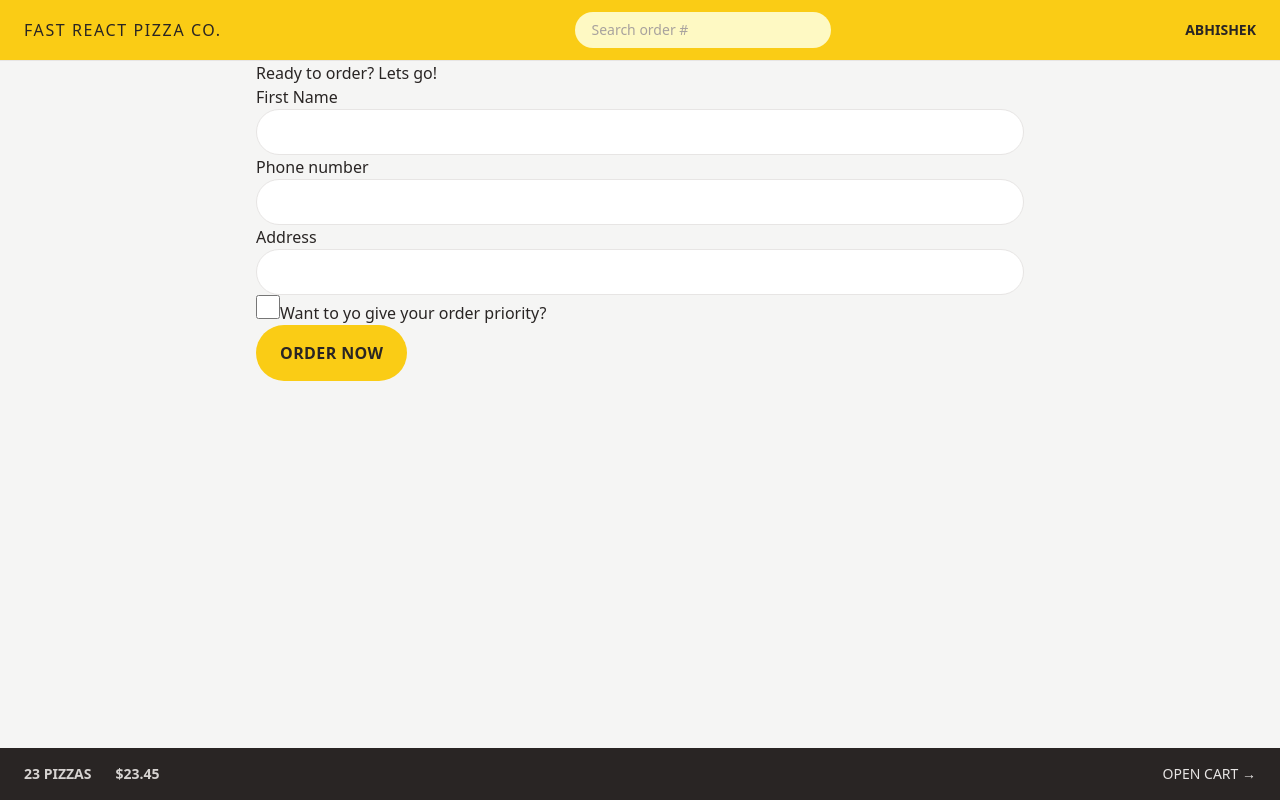
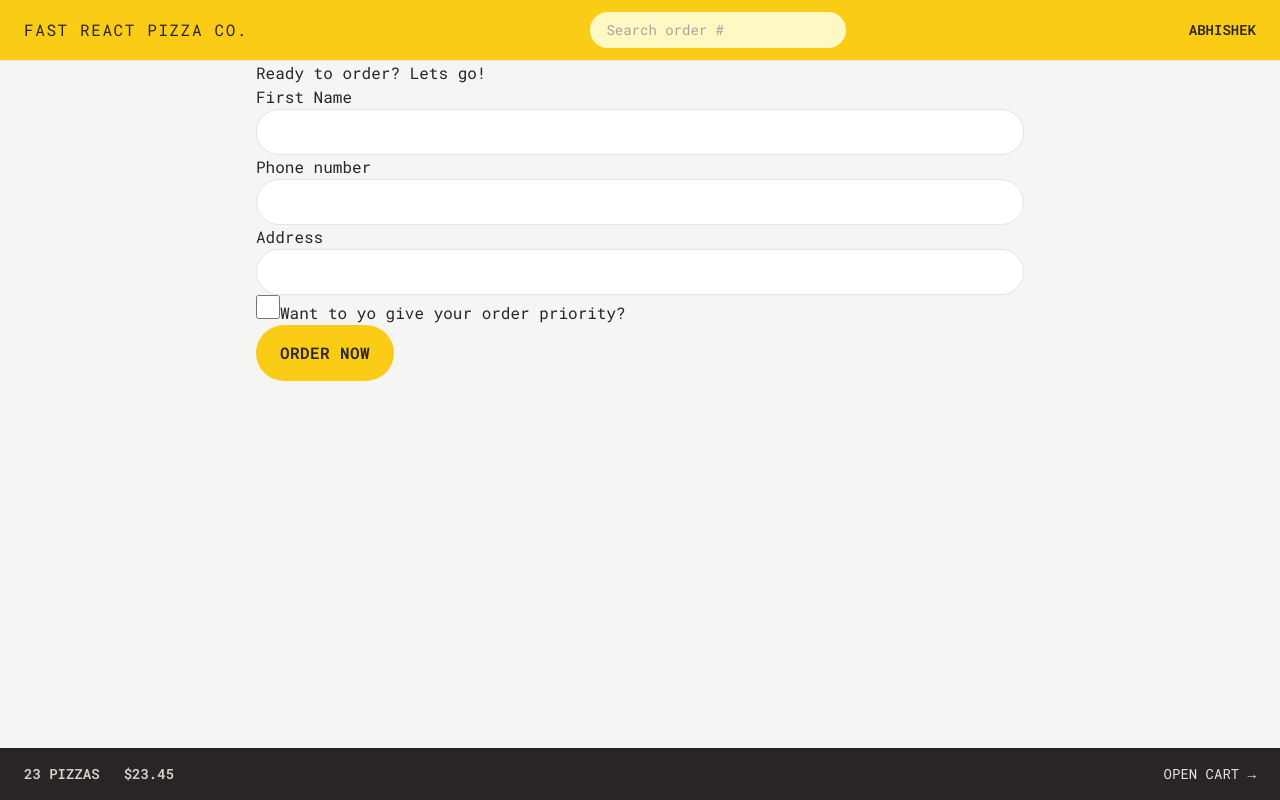
Before and after one commit to arunak7887/fast-react-pizza, a React (Vite) app: page /order/new in a window 1280 px wide. Built offline with nearby package versions, Linux system fonts and the light colour scheme.

Commit message:
Styles Menu

```diff
--- a/index.html
+++ b/index.html
@@ -5,6 +5,12 @@
     <link rel="icon" type="image/svg+xml" href="/vite.svg" />
     <meta name="viewport" content="width=device-width, initial-scale=1.0" />
     <title>fast-react-pizza</title>
+    <link rel="preconnect" href="https://fonts.googleapis.com" />
+    <link rel="preconnect" href="https://fonts.gstatic.com" crossorigin />
+    <link
+      href="https://fonts.googleapis.com/css2?family=Roboto+Mono:wght@300;400;500;600;700&display=swap"
+      rel="stylesheet"
+    />
   </head>
   <body class="bg-stone-100 text-stone-800">
     <div id="root"></div>
--- a/src/features/cart/Cart.jsx
+++ b/src/features/cart/Cart.jsx
@@ -36,7 +36,9 @@
       <h2>Your cart, %NAME%</h2>
 
       <div>
-        <Button to="/order/new">Order pizzas</Button>
+        <Button to="/order/new" type="primary">
+          Order pizzas
+        </Button>
         <button>Clear cart</button>
       </div>
     </div>
--- a/src/features/menu/Menu.jsx
+++ b/src/features/menu/Menu.jsx
@@ -7,7 +7,7 @@
   const menu = useLoaderData();
   console.log(menu);
   return (
-    <ul>
+    <ul className="divide-y divide-stone-200 px-2">
       {menu.map(function (pizza) {
         return <MenuItem pizza={pizza} key={pizza.id} />;
       })}
--- a/src/features/menu/MenuItem.jsx
+++ b/src/features/menu/MenuItem.jsx
@@ -1,16 +1,30 @@
 import { formatCurrency } from "../../utils/helpers";
+import { Button } from "../../ui/Button";
 
 function MenuItem({ pizza }) {
   const { id, name, unitPrice, ingredients, soldOut, imageUrl } = pizza;
 
   return (
-    <li>
-      <img src={imageUrl} alt={name} />
-      <div>
-        <p>{name}</p>
-        <p>{ingredients.join(", ")}</p>
-        <div>
-          {!soldOut ? <p>{formatCurrency(unitPrice)}</p> : <p>Sold out</p>}
+    <li className="flex gap-4 py-2">
+      <img
+        src={imageUrl}
+        alt={name}
+        className={`h-24 ${soldOut ? "opacity-70 grayscale" : ""}`}
+      />
+      <div className="flex grow flex-col pt-0.5">
+        <p className="font-medium">{name}</p>
+        <p className="text-sm capitalize italic text-stone-500">
+          {ingredients.join(", ")}
+        </p>
+        <div className="mt-auto flex items-center justify-between">
+          {!soldOut ? (
+            <p className="text-sm">{formatCurrency(unitPrice)}</p>
+          ) : (
+            <p className="text-sm font-medium uppercase text-stone-500">
+              Sold out
+            </p>
+          )}
+          <Button type="small">Add to Cart</Button>
         </div>
       </div>
     </li>
--- a/src/features/order/CreateOrder.jsx
+++ b/src/features/order/CreateOrder.jsx
@@ -89,7 +89,7 @@
 
         <div>
           <input type="hidden" name="cart" value={JSON.stringify(cart)} />
-          <Button disabled={isSubmitting}>
+          <Button disabled={isSubmitting} type="primary">
             {isSubmitting ? "Placing order..." : "Order now"}
           </Button>
         </div>
--- a/src/features/user/CreateUser.jsx
+++ b/src/features/user/CreateUser.jsx
@@ -24,7 +24,7 @@
 
       {username !== "" && (
         <div>
-          <Button>Start ordering</Button>
+          <Button type="primary">Start ordering</Button>
         </div>
       )}
     </form>
--- a/src/ui/Button.jsx
+++ b/src/ui/Button.jsx
@@ -1,19 +1,24 @@
 import { Link } from "react-router-dom";
 
-export function Button({ children, disabled, to }) {
-  const className = `inline-block rounded-full bg-yellow-400 px-4 py-3 font-semibold uppercase tracking-wide text-stone-800 transition-colors
+export function Button({ children, disabled, to, type }) {
+  const base = `inline-block rounded-full bg-yellow-400  font-semibold uppercase tracking-wide text-stone-800 transition-colors
   duration-300 hover:bg-yellow-300 focus:bg-yellow-300 focus:outline-none focus:ring focus:ring-yellow-300 focus:ring-offset-2
-  disabled:cursor-not-allowed sm:px-6 sm:py-4`;
+  disabled:cursor-not-allowed`;
+
+  const styles = {
+    primary: base + ` px-4 py-3 md:px-6 md:py-4`,
+    small: base + ` px-4 py-2 md:px-5 md:py-2.5 text-xs`,
+  };
 
   if (to) {
     return (
-      <Link to={to} className={className}>
+      <Link to={to} className={styles[type]}>
         {children}
       </Link>
     );
   }
   return (
-    <button disabled={disabled} className={className}>
+    <button disabled={disabled} className={styles[type]}>
       {children}
     </button>
   );
--- a/src/ui/Loader.jsx
+++ b/src/ui/Loader.jsx
@@ -1,3 +1,7 @@
 export function Loader() {
-  return <div className="loader"></div>;
+  return (
+    <div className="absolute inset-0 flex items-center justify-center bg-slate-200/20  backdrop-blur-sm">
+      <div className="loader"></div>
+    </div>
+  );
 }
--- a/tailwind.config.js
+++ b/tailwind.config.js
@@ -1,8 +1,14 @@
 /** @type {import('tailwindcss').Config} */
+//eslint-disable-next-line
 export default {
   content: ["./index.html", "./src/**/*.{js,ts,jsx,tsx}"],
   theme: {
-    extend: {},
+    fontFamily: { sans: "Roboto Mono , monospace" },
+    extend: {
+      height: {
+        screen: "100dvh",
+      },
+    },
   },
   plugins: [],
 };
```
